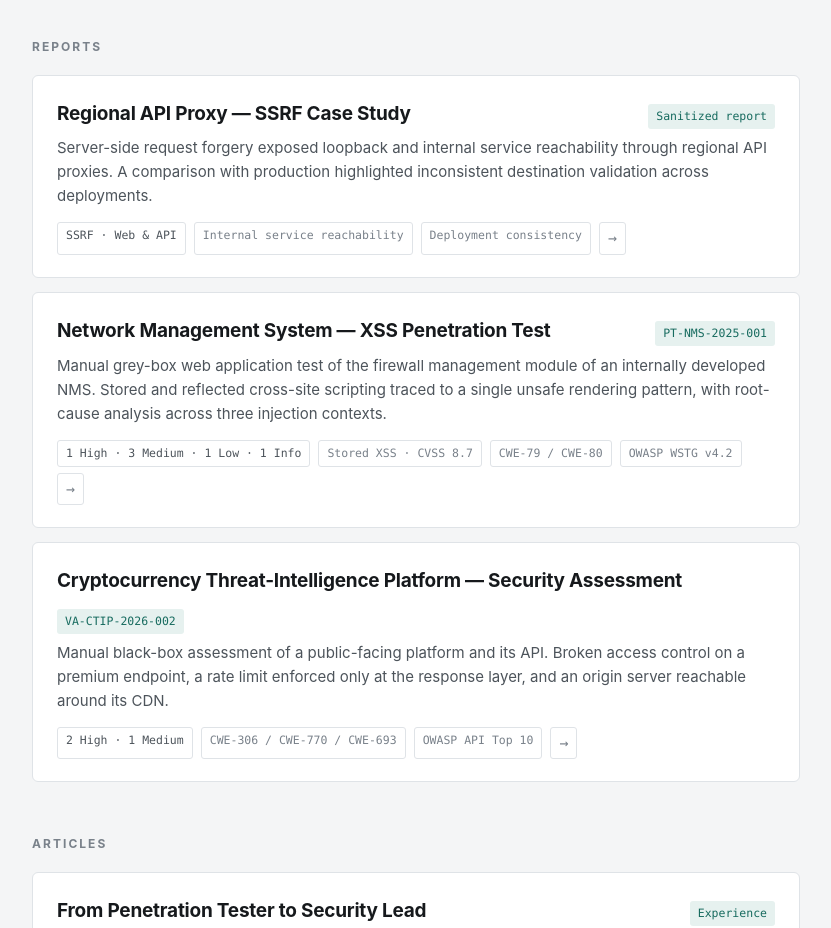
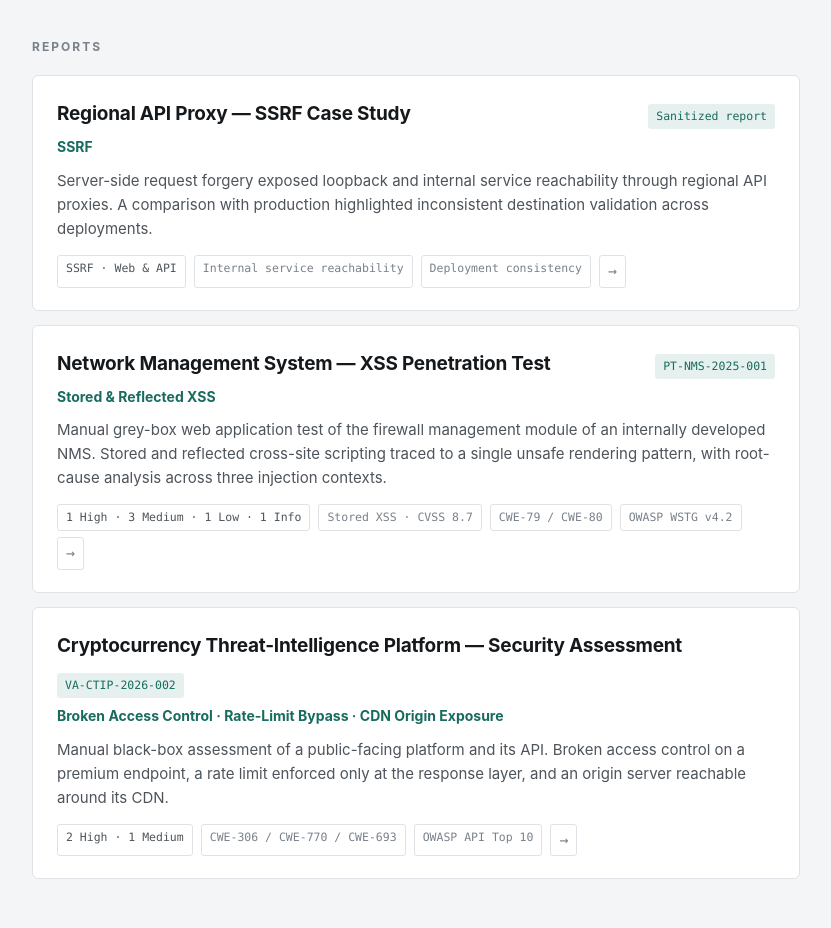
Before and after one commit to 1MgR00t90/1MgR00t90.github.io, a plain HTML site: page index.html in a window 1280 px wide. Shown: the part 600-1528 px from the top of the page, without its empty margins (224-1055 px from the left). Drawn offline with Linux system fonts and the light colour scheme.

Commit message:
Show concise vulnerability labels beneath report titles

```diff
--- a/index.html
+++ b/index.html
@@ -104,6 +104,8 @@
     color: var(--ink-soft);
   }
 
+  .item p.vulns { color: var(--accent); font-size: 14px; margin-bottom: 10px; }
+
   .facts {
     display: flex; flex-wrap: wrap; gap: 6px 8px;
     font-family: var(--mono); font-size: 11.5px;
@@ -177,6 +179,7 @@
     <h3>Regional API Proxy — SSRF Case Study</h3>
     <span class="ref">Sanitized report</span>
   </div>
+  <p class="vulns"><strong>SSRF</strong></p>
   <p>Server-side request forgery exposed loopback and internal service reachability through regional API proxies.
   A comparison with production highlighted inconsistent destination validation across deployments.</p>
   <div class="facts">
@@ -193,6 +196,7 @@
     <h3>Network Management System — XSS Penetration Test</h3>
     <span class="ref">PT-NMS-2025-001</span>
   </div>
+  <p class="vulns"><strong>Stored &amp; Reflected XSS</strong></p>
   <p>Manual grey-box web application test of the firewall management module of an internally developed NMS.
   Stored and reflected cross-site scripting traced to a single unsafe rendering pattern, with root-cause
   analysis across three injection contexts.</p>
@@ -210,6 +214,7 @@
     <h3>Cryptocurrency Threat-Intelligence Platform — Security Assessment</h3>
     <span class="ref">VA-CTIP-2026-002</span>
   </div>
+  <p class="vulns"><strong>Broken Access Control · Rate-Limit Bypass · CDN Origin Exposure</strong></p>
   <p>Manual black-box assessment of a public-facing platform and its API. Broken access control on a premium
   endpoint, a rate limit enforced only at the response layer, and an origin server reachable around its CDN.</p>
   <div class="facts">
```
